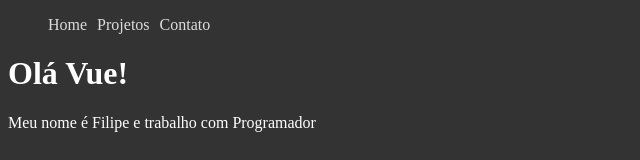
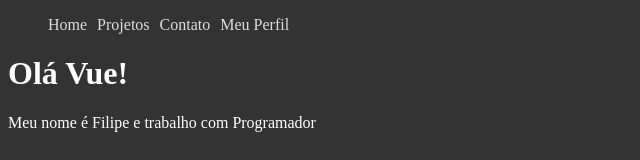
Before and after one commit to FilipeGabrielRocha/hora-de-cordar-pedidos-de-hamburguer, a Vue app in the folder 2_projeto_vue/: page / in a window 1280 px wide. Shown: the top 160 px of the page, without its empty margins (0-640 px from the left). Built offline with nearby package versions, Linux system fonts and the light colour scheme.

Commit message:
Aula 17 - curso de vue
Aula 17 - Passar dados com props

```diff
--- a/2_projeto_vue/src/App.vue
+++ b/2_projeto_vue/src/App.vue
@@ -1,6 +1,6 @@
 <template>
   <div>
-    <Header />
+    <Header :esta_logado="true" />
     <PrimeiroComponente />
     <LifeCycle />
     <Pessoa />
--- a/2_projeto_vue/src/components/Header.vue
+++ b/2_projeto_vue/src/components/Header.vue
@@ -3,11 +3,15 @@
         <li><a href="#">Home</a></li>
         <li><a href="#">Projetos</a></li>
         <li><a href="#">Contato</a></li>
+        <li v-if="esta_logado"><a href="#">Meu Perfil</a></li>
     </ul>
 </template>
 <script>
     export default {
-        name: 'Header'
+        name: 'Header',
+        props: [
+            "esta_logado",
+        ],
     }
 </script>
 
--- a/2_projeto_vue/src/components/Info.vue
+++ b/2_projeto_vue/src/components/Info.vue
@@ -22,11 +22,13 @@
 import Picture from './Picture.vue';
     export default {
     name: "Info",
+    props: {
+        email: String,
+        esta_trabalhando: Boolean,
+    },
     data() {
         return {
-            esta_trabalhando: true,
             mostrar_email: false,
-            email: "filiperochaprogramador@gmail.com",
             meu_link: "https://filipegabrielrocha.github.io/portfolio/",
             textoBotao: 'Mostrar e-mail',
             backend_technologies: ['Python', 'PHP', 'JavaScript'],
--- a/2_projeto_vue/src/components/Pessoa.vue
+++ b/2_projeto_vue/src/components/Pessoa.vue
@@ -1,7 +1,7 @@
 <template>
     <div>
         <h2>Esta é a descrição da pessoa: {{ nome }}</h2>
-        <Info />
+        <Info :email='email' :esta_trabalhando="esta_trabalhando" />
         <Form />
     </div>
 </template>
@@ -12,7 +12,9 @@
     name: "Pessoa",
     data() {
         return {
-            nome: "Filipe"
+            nome: "Filipe",
+            email: "filipe@email.com",
+            esta_trabalhando: true
         };
     },
     components: {
```
